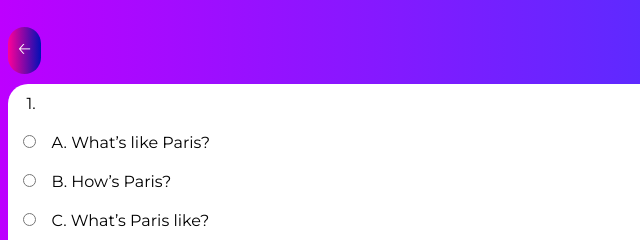
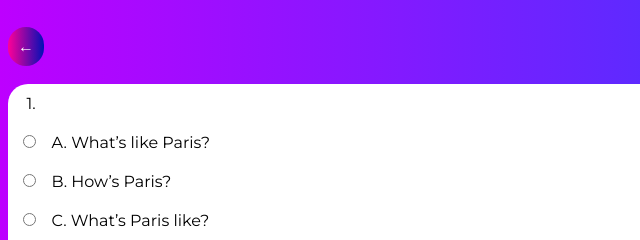
Before and after one commit to Adil-production/quiz, a plain HTML site: page quiz.html in a window 1280 px wide. Shown: the top 240 px of the page, 0-640 px from the left. Drawn offline with Linux system fonts and the light colour scheme.

Commit message:
Update quiz.html

```diff
--- a/quiz.html
+++ b/quiz.html
@@ -37,7 +37,7 @@ background: linear-gradient(90deg, rgba(255,0,152,1) 0%, rgba(0,16,182,1) 100%);
     <br>
 
     <div align="left">
-        <span style="color: white; position: fixed;" class="btn" onclick="rojo()">🡠</span>
+        <span style="color: white; position: fixed;" class="btn" onclick="rojo()">←</span>
     <script>
         function rojo(){
             if (confirm('your answers will be not saved ! are you sure to go back ?')) {
```
